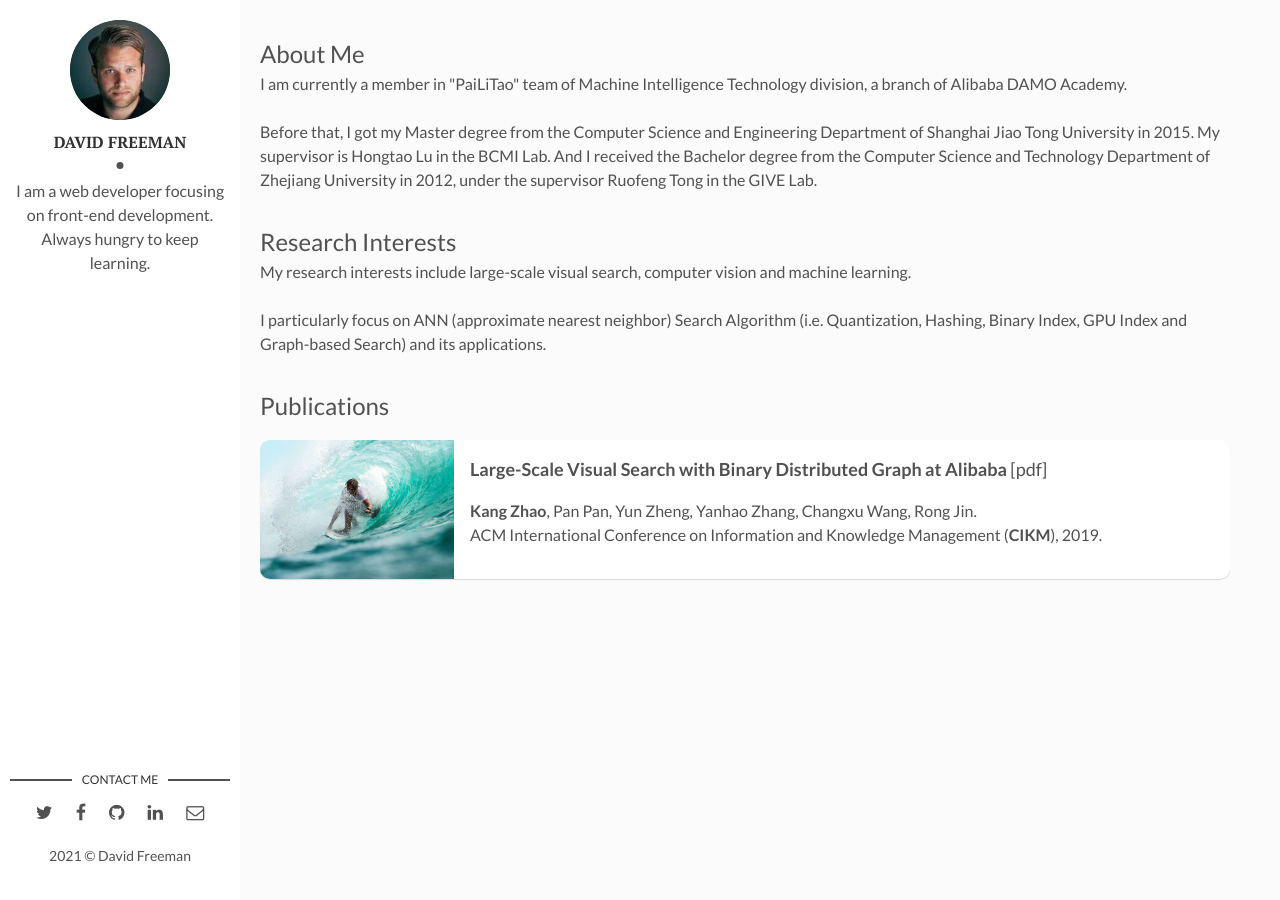
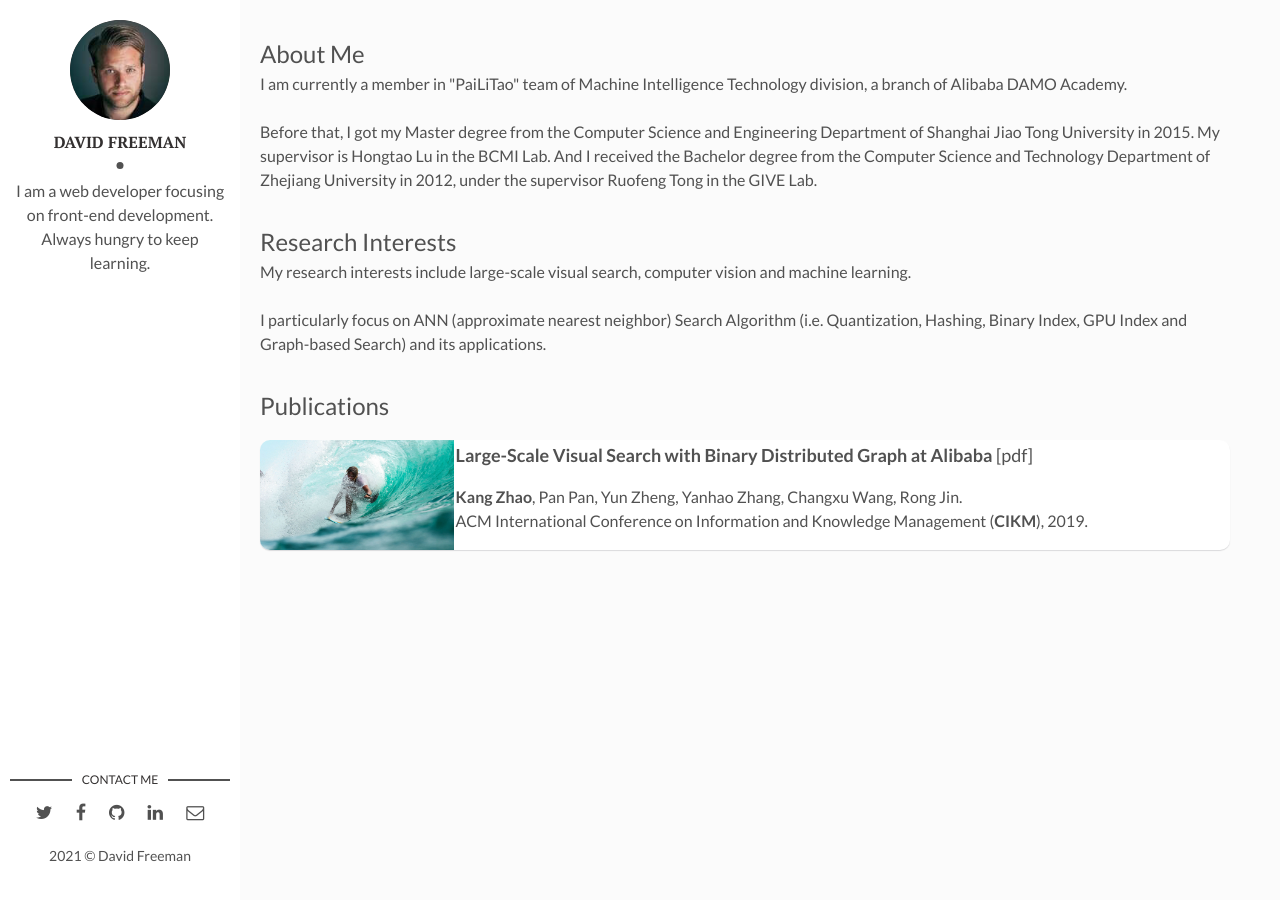
Before and after one commit to kangzhao2/kangzhao2.github.io, a Jekyll site: the page built from index.html, in a window 1280 px wide. Built offline with Jekyll 4.4.1, drawn with Linux system fonts in a browser that asks for light colours; the list of posts is cut into pages by our own code.

Commit message:
Update main.css

```diff
--- a/assets/css/main.css
+++ b/assets/css/main.css
@@ -1146,7 +1146,7 @@ footer .copyright {
 }
 
 .post .post-content {
-  padding: 1rem;
+  padding: 0.1rem;
   width: 80%;
 }
 
```
